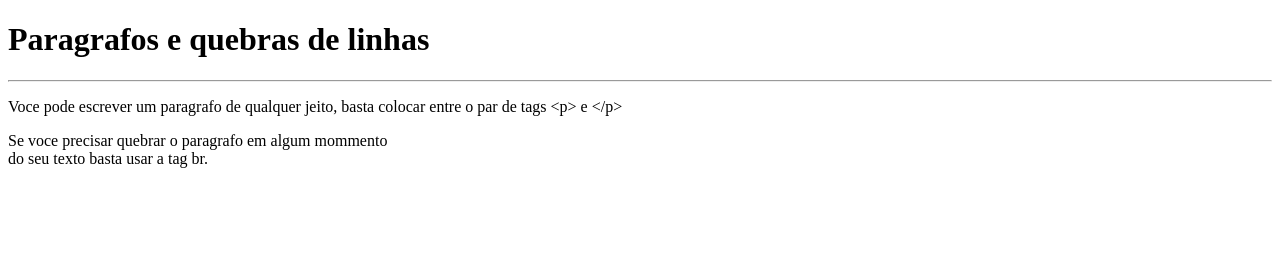
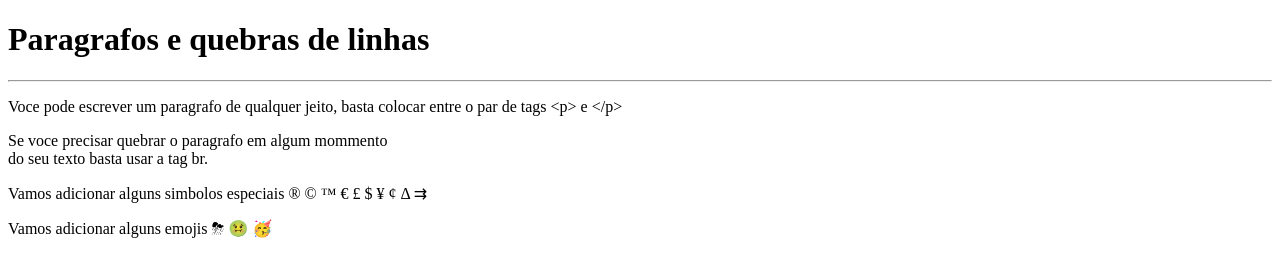
Before and after one commit to GuilhermeMelo01/Curso-Html_css, a plain HTML site: page exercicios/ex002/index.html in a window 1280 px wide. Drawn offline with Linux system fonts and the light colour scheme.

Commit message:
aula html

```diff
--- a/exercicios/ex002/index.html
+++ b/exercicios/ex002/index.html
@@ -12,10 +12,30 @@
     <p>Voce pode escrever
          um paragrafo de
          qualquer jeito, basta colocar
-         entre o par de tags &lt;p&gt; e &lt;/p&gt;
+         entre o par de tags &lt;p&gt; e &lt;/p&gt; <!-- LESS THAN / MORE TAHN-->
     </p>
     <p>Se voce precisar quebrar o
          paragrafo em algum mommento <br> do seu
           texto basta usar a tag br.</p>
+    <p>Vamos adicionar alguns simbolos especiais
+         &reg;
+         &copy;
+         &trade;
+         &euro;
+         &pound;
+         &dollar;
+         &yen;
+         &cent;
+         &Delta;
+         &rrarr;
+    </p>
+    <p>Vamos adicionar alguns emojis
+        &#x26C8;
+        &#x1F922;
+        🥳
+
+
+
+    </p>
 </body>
 </html>
```
